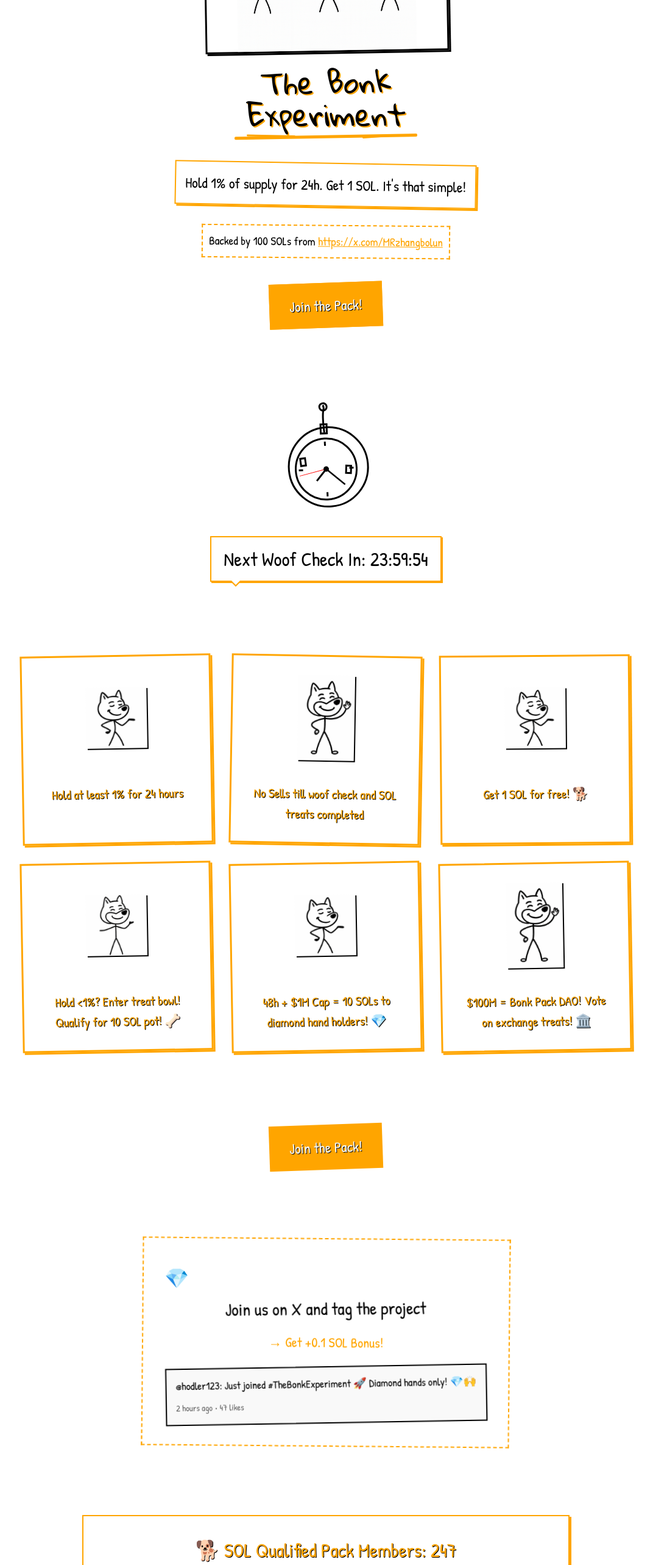
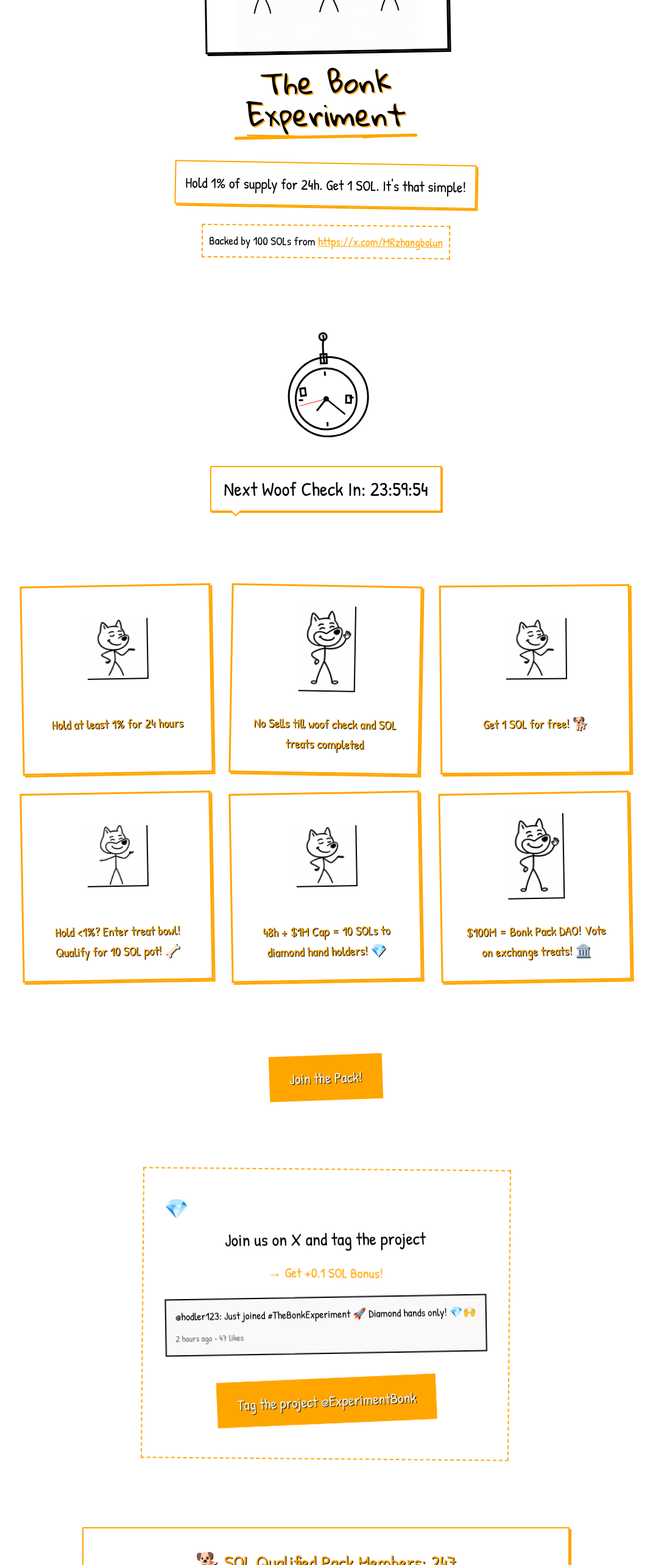
Before and after one commit to TrendsAI-bit/thebonkexperiment, a React (Vite) app: page / in a window 1280 px wide. Shown: the part 234-2800 px from the top of the page at 61% size, without its empty margins (105-1177 px from the left). Built offline with nearby package versions, Linux system fonts and the light colour scheme; no server answers.

Commit message:
Remove Join the Pack button, add Tag the project @ExperimentBonk button to social section

```diff
--- a/src/App.jsx
+++ b/src/App.jsx
@@ -35,9 +35,7 @@
               https://x.com/MRzhangbolun
             </a>
           </p>
-          <div>
-            <a href="https://x.com/ExperimentBonk" target="_blank" rel="noopener noreferrer" className="join-btn">Join the Pack!</a>
-          </div>
+
         </header>
 
         <CountdownTimer />
@@ -53,6 +51,9 @@
               <p><strong>@hodler123:</strong> Just joined #TheBonkExperiment 🚀 Diamond hands only! 💎🙌</p>
               <small>2 hours ago • 47 likes</small>
             </div>
+            <div style={{ marginTop: '20px' }}>
+              <a href="https://x.com/ExperimentBonk" target="_blank" rel="noopener noreferrer" className="join-btn">Tag the project @ExperimentBonk</a>
+            </div>
           </div>
         </div>
 
```
